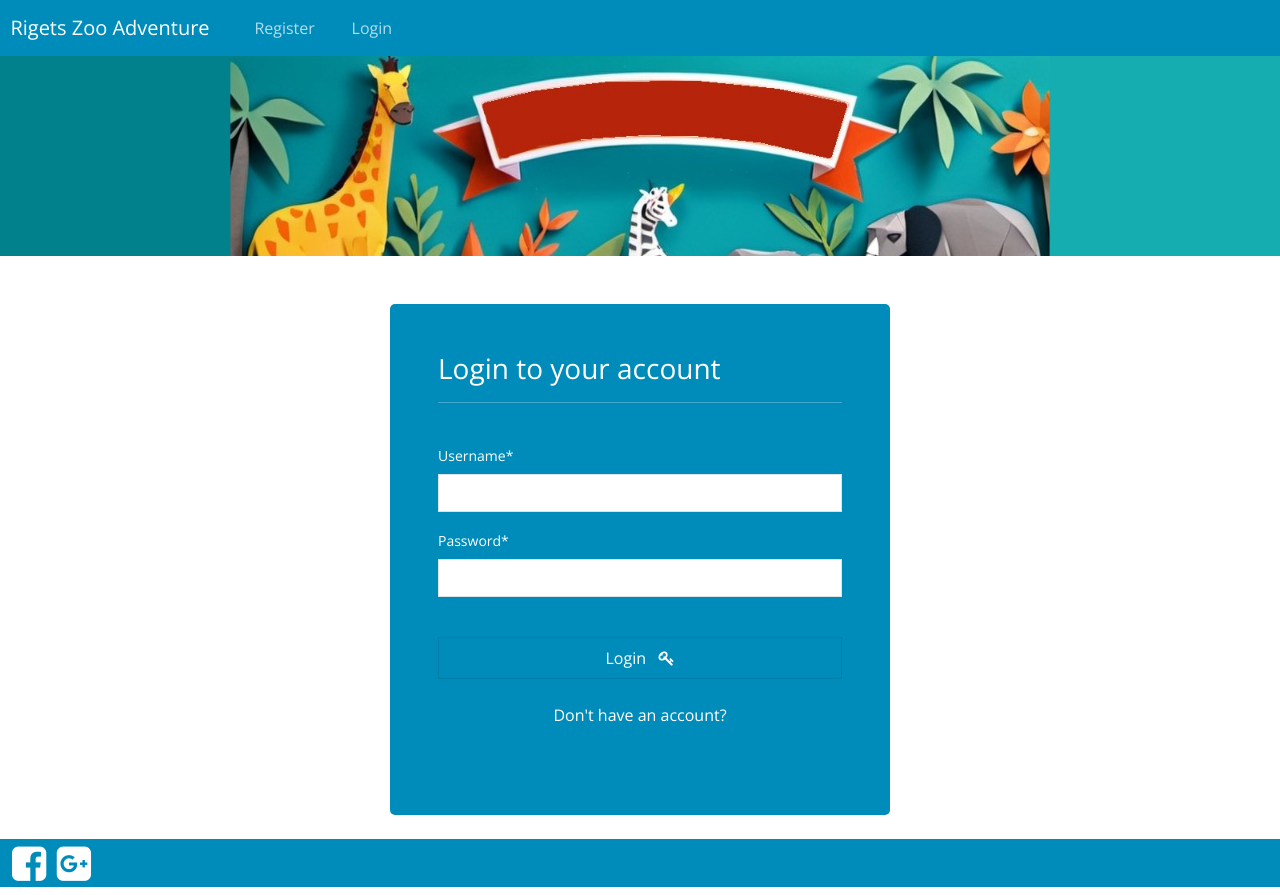
After one commit to CollegePaul/zoo, a Django app: page /my-login in a window 1280 px wide. The commit adds this page. Run offline with Django 5.2, Linux system fonts and the light colour scheme; some libraries are stand-ins or nearby versions; some web fonts are replaced.

Commit message:
Added register and login

```diff
--- /dev/null
+++ b/requirements.txt
@@ -0,0 +1,6 @@
+asgiref==3.8.1
+crispy-bootstrap4==2024.10
+Django==5.1.2
+django-crispy-forms==2.3
+sqlparse==0.5.1
+tzdata==2024.2
--- a/rigetzoo/settings.py
+++ b/rigetzoo/settings.py
@@ -37,8 +37,12 @@ INSTALLED_APPS = [
     'django.contrib.sessions',
     'django.contrib.messages',
     'django.contrib.staticfiles',
-    'website'
+    'website',
+    'crispy_forms',
+    'crispy_bootstrap4'
 ]
+
+CRISPY_TEMPLATE_PACK = 'bootstrap4'
 
 MIDDLEWARE = [
     'django.middleware.security.SecurityMiddleware',
--- a/static/css/style.css
+++ b/static/css/style.css
@@ -23,3 +23,9 @@
  .card img{
   border-radius: 10px;
  }
+
+
+ .form-layout{
+    width:500px;
+    border-radius: 5px;
+ }
--- a/website/forms.py
+++ b/website/forms.py
@@ -4,7 +4,7 @@ from django.contrib.auth.models import User
 from django import forms
 from django.forms.widgets import PasswordInput, TextInput
 
-from .models import Record
+#from .models import Record
 
 # - Register or Create a user
 class CreateUserForm(UserCreationForm):
--- /dev/null
+++ b/website/templates/website/my-login.html
@@ -0,0 +1,29 @@
+{% extends 'website/base.html' %}
+
+{% load crispy_forms_tags %}
+
+{% block content %}
+    <body>
+        <br>
+        <div class="container bg-primary text-white p-5 form-layout">
+            <h3>Login to your account</h3>
+
+            <hr>
+            <br>
+            <form method="POST" autocomplete="off">
+                {% csrf_token %}
+                {{login_form|crispy}}
+                <br>
+                <button type="submit" class="btn btn-primary w-100 btn-block p-2"> Login &nbsp; <i class="fa fa-key" aria-hidden="true"></i></button>
+            </form>
+
+            <br>
+            <div class="text-center">
+                <p>Don't have an account? </p> <a href="{% url 'register' %}"> Register </a>
+            </div>
+
+
+        </div>
+        <br>
+    </body>
+{% endblock %}
--- a/website/templates/website/navbar.html
+++ b/website/templates/website/navbar.html
@@ -41,7 +41,7 @@
 
             <li class="nav-item">
 
-              <a class="nav-link" href="{% url '' %}">Sign out &nbsp; <i class="fa fa-sign-out" aria-hidden="true"></i> </a>
+              <a class="nav-link" href="{% url 'my-login' %}">Sign out &nbsp; <i class="fa fa-sign-out" aria-hidden="true"></i> </a>
 
             </li>
 
@@ -52,7 +52,7 @@
 
         <li class="nav-item">
 
-          <a class="nav-link" href="{% url '' %}"> Register </a>
+          <a class="nav-link" href="{% url 'register' %}"> Register </a>
 
         </li>
 
--- a/website/urls.py
+++ b/website/urls.py
@@ -3,5 +3,9 @@ from django.urls import path
 from . import views
 
 urlpatterns = [
-  path('', views.home, name="")
+  path('', views.home, name=""),
+
+  path('register', views.register, name="register"),
+
+  path('my-login', views.my_login, name="my-login" )
 ]
--- a/website/views.py
+++ b/website/views.py
@@ -1,5 +1,45 @@
-from django.shortcuts import render
+from django.shortcuts import render,  redirect
+from .forms import CreateUserForm, LoginForm
 
+from django.contrib.auth.models import auth
+from django.contrib.auth import authenticate
 
 def home(request):
     return render(request, 'website/index.html')
+
+# register a user
+def register(request):
+    form = CreateUserForm()
+
+    if request.method == "POST":
+        form  = CreateUserForm(request.POST)
+        if form.is_valid():
+            form.save()
+            #messages.success(request, "Account created successfully!")
+            return redirect('my-login')
+
+    context = {'form':form}
+
+    return render(request,'website/register.html', context=context)
+
+
+# login a user
+
+def my_login(request):
+    form = LoginForm()
+
+    if request.method == "POST":
+        form = LoginForm(request, data=request.POST)
+
+        if form.is_valid():
+            username = request.POST.get('username')
+            password = request.POST.get('password')
+
+            user = authenticate(request, username=username, password=password)
+
+            if user is not None:
+                auth.login(request, user)
+                return redirect('dashboard')
+
+    context = {'login_form':form}
+    return render(request,'website/my-login.html', context=context)
```
Also changed, not shown: devlog.txt (added, +7 -0 lines), website/templates/website/index.html (+4 -4 lines), website/templates/website/register.html (added, +28 -0 lines), log.txt (added), static/images/attractions.jpg, static/images/hotel.png, static/images/zoo_banner.jpg.
